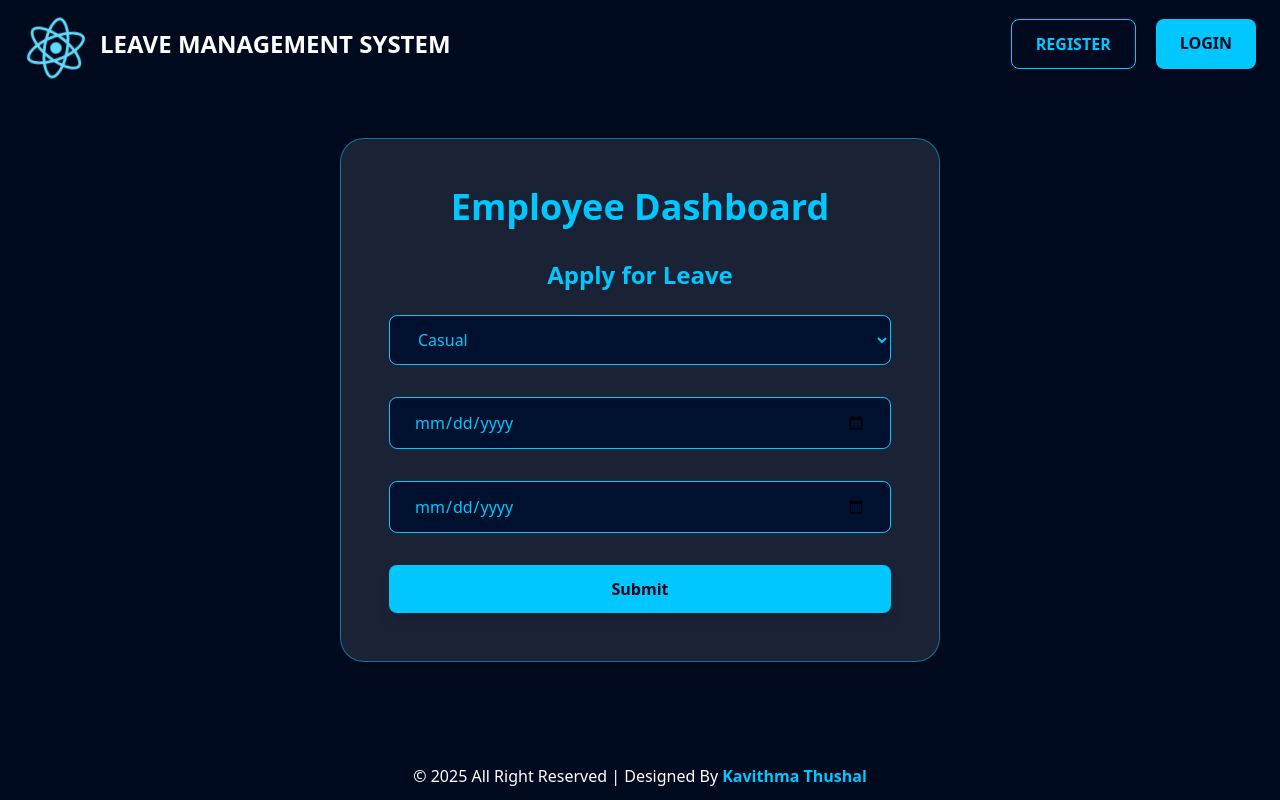
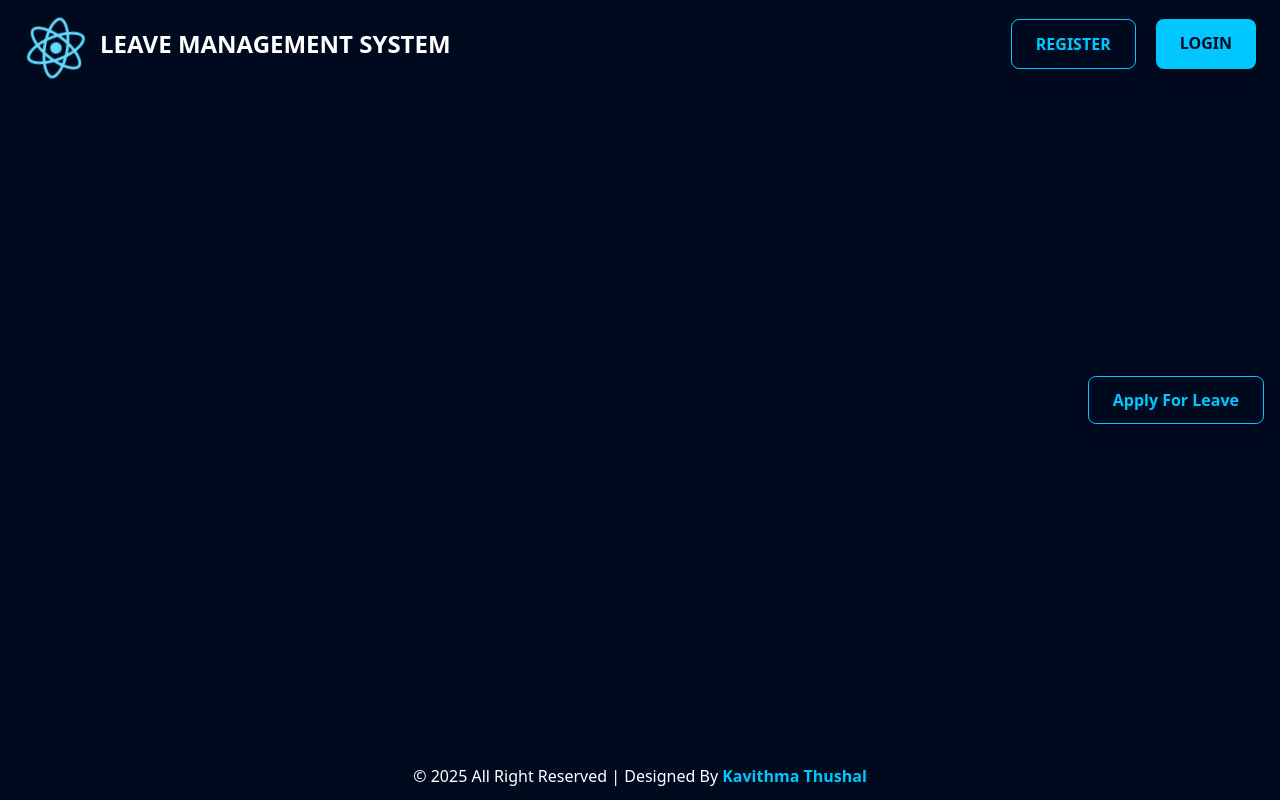
Before and after one commit to Kavithma-Thushal/leave-management-system, a React (Vite) app in the folder frontend/: page /employee-dashboard in a window 1280 px wide. Built offline with nearby package versions, Linux system fonts and the light colour scheme.

Commit message:
Updated 2

```diff
--- a/frontend/package.json
+++ b/frontend/package.json
@@ -13,6 +13,7 @@
     "@fortawesome/fontawesome-free": "^6.6.0",
     "axios": "^1.10.0",
     "react": "^19.1.0",
+    "react-datepicker": "^8.4.0",
     "react-dom": "^19.1.0",
     "react-router-dom": "^7.6.3"
   },
--- /dev/null
+++ b/frontend/src/views/pages/ApplyForLeave.tsx
@@ -0,0 +1,104 @@
+import React, {useState} from "react";
+import DatePicker from "react-datepicker";
+import "react-datepicker/dist/react-datepicker.css";
+import {applyForLeave} from "../../services/employeeService.ts";
+
+type ApplyForLeaveProps = {
+    onClose: () => void;
+};
+
+export default function ApplyForLeave({onClose}: ApplyForLeaveProps) {
+    const [leaveType, setLeaveType] = useState("");
+    const [fromDate, setFromDate] = useState<Date | null>(null);
+    const [toDate, setToDate] = useState<Date | null>(null);
+
+    const handleSubmit = async (e: React.FormEvent) => {
+        e.preventDefault();
+
+        if (!fromDate || !toDate || !leaveType) {
+            alert("Please fill all fields.");
+            return;
+        }
+
+        try {
+            const response = await applyForLeave({
+                leave_type: leaveType,
+                from_date: fromDate.toISOString().slice(0, 10),
+                to_date: toDate.toISOString().slice(0, 10),
+            });
+
+            alert(response.message);
+            setLeaveType("");
+            setFromDate(null);
+            setToDate(null);
+            onClose();
+        } catch (err: any) {
+            const errorMsg = err.response?.data?.message || "Something went wrong!";
+            alert(errorMsg);
+        }
+    };
+
+    return (
+        <div className="fixed inset-0 flex items-center justify-center bg-black bg-opacity-50 z-50">
+            <div
+                className="bg-white bg-opacity-10 backdrop-blur-lg shadow-lg rounded-3xl p-12 w-[600px] border border-neonBlue border-opacity-50 relative"
+                role="dialog"
+                aria-modal="true"
+            >
+                <button
+                    className="absolute top-4 right-4 text-neonBlue font-bold text-2xl"
+                    onClick={onClose}
+                    aria-label="Close"
+                >
+                    &times;
+                </button>
+
+                <h1 className="text-3xl sm:text-4xl font-bold text-neonBlue drop-shadow text-center mb-12">
+                    Apply For Leave
+                </h1>
+
+                <form onSubmit={handleSubmit} className="space-y-8">
+                    <select
+                        value={leaveType}
+                        onChange={(e) => setLeaveType(e.target.value)}
+                        className="w-full bg-darkBlue text-neonBlue border border-neonBlue rounded-lg px-6 py-3 shadow-inner focus:outline-none focus:ring-4 focus:ring-neonBlue transition"
+                        required
+                    >
+                        <option disabled value="">
+                            Leave Type
+                        </option>
+                        <option value="annual">Annual</option>
+                        <option value="casual">Casual</option>
+                    </select>
+
+                    <div className="flex space-x-10">
+                        <DatePicker
+                            selected={fromDate}
+                            onChange={(date) => setFromDate(date)}
+                            className="w-full bg-darkBlue text-neonBlue border border-neonBlue rounded-lg px-6 py-3 shadow-inner focus:outline-none focus:ring-4 focus:ring-neonBlue transition"
+                            placeholderText="From Date"
+                            required
+                            dateFormat="yyyy-MM-dd"
+                        />
+
+                        <DatePicker
+                            selected={toDate}
+                            onChange={(date) => setToDate(date)}
+                            className="w-full bg-darkBlue text-neonBlue border border-neonBlue rounded-lg px-6 py-3 shadow-inner focus:outline-none focus:ring-4 focus:ring-neonBlue transition"
+                            placeholderText="To Date"
+                            required
+                            dateFormat="yyyy-MM-dd"
+                        />
+                    </div>
+
+                    <button
+                        type="submit"
+                        className="bg-neonBlue text-darkBlue px-6 py-3 rounded-lg font-semibold shadow-lg hover:scale-105 transition duration-300 w-full"
+                    >
+                        Submit
+                    </button>
+                </form>
+            </div>
+        </div>
+    );
+}
--- a/frontend/src/views/pages/EmployeeDashboard.tsx
+++ b/frontend/src/views/pages/EmployeeDashboard.tsx
@@ -1,77 +1,29 @@
-import {useState} from "react";
-import {applyForLeave} from "../../services/employeeService.ts";
+import { useState } from "react";
+import { Link } from "react-router-dom";
+import ApplyForLeave from "./ApplyForLeave";
 
 export default function EmployeeDashboard() {
-    const [leaveType, setLeaveType] = useState("casual");
-    const [fromDate, setFromDate] = useState("");
-    const [toDate, setToDate] = useState("");
-
-    const handleSubmit = async (e: React.FormEvent) => {
-        e.preventDefault();
-
-        try {
-            const response = await applyForLeave({
-                leave_type: leaveType,
-                from_date: fromDate,
-                to_date: toDate,
-            });
-
-            alert(response.message);
-            setLeaveType("casual");
-            setFromDate("");
-            setToDate("");
-        } catch (err: any) {
-            const errorMsg = err.response?.data?.message || "Something went wrong!";
-            alert(errorMsg);
-        }
-    };
+    const [showPopup, setShowPopup] = useState(false);
 
     return (
-        <div className="min-h-screen flex items-center justify-center bg-[#000a1f] px-4">
-            <div
-                className="bg-white bg-opacity-10 backdrop-blur-lg shadow-lg rounded-3xl p-12 w-[600px] border border-neonBlue border-opacity-50">
-                <h1 className="text-3xl sm:text-4xl font-extrabold text-neonBlue drop-shadow text-center mb-8">
-                    Employee Dashboard
-                </h1>
+        <div className="min-h-screen bg-darkBlue px-4 relative">
+            <div className="absolute right-4 top-1/2 transform -translate-y-1/2">
+                <Link
+                    to="#"
+                    onClick={(e) => {
+                        e.preventDefault();
+                        setShowPopup(true);
+                    }}
+                    className="bg-darkBlue text-neonBlue border border-neonBlue px-6 py-3 rounded-lg font-semibold shadow-lg hover:scale-105 transition duration-300"
+                >
+                    Apply For Leave
+                </Link>
+            </div>
 
-                <h2 className="text-2xl font-semibold text-neonBlue text-center drop-shadow mb-6">
-                    Apply for Leave
-                </h2>
+            <div className="flex items-center justify-center min-h-screen">
+            </div>
 
-                <form onSubmit={handleSubmit} className="space-y-8">
-                    <select
-                        value={leaveType}
-                        onChange={(e) => setLeaveType(e.target.value)}
-                        className="w-full bg-[#00102f] text-neonBlue border border-neonBlue rounded-lg px-6 py-3 shadow-inner focus:outline-none focus:ring-4 focus:ring-neonBlue transition"
-                    >
-                        <option value="annual">Annual</option>
-                        <option value="casual">Casual</option>
-                    </select>
-
-                    <input
-                        type="date"
-                        value={fromDate}
-                        onChange={(e) => setFromDate(e.target.value)}
-                        className="w-full bg-[#00102f] text-neonBlue border border-neonBlue rounded-lg px-6 py-3 shadow-inner focus:outline-none focus:ring-4 focus:ring-neonBlue transition"
-                        required
-                    />
-
-                    <input
-                        type="date"
-                        value={toDate}
-                        onChange={(e) => setToDate(e.target.value)}
-                        className="w-full bg-[#00102f] text-neonBlue border border-neonBlue rounded-lg px-6 py-3 shadow-inner focus:outline-none focus:ring-4 focus:ring-neonBlue transition"
-                        required
-                    />
-
-                    <button
-                        type="submit"
-                        className="bg-neonBlue text-darkBlue px-6 py-3 rounded-lg font-semibold shadow-lg hover:scale-105 transition duration-300 w-full"
-                    >
-                        Submit
-                    </button>
-                </form>
-            </div>
+            {showPopup && <ApplyForLeave onClose={() => setShowPopup(false)} />}
         </div>
     );
 }
--- a/frontend/src/views/pages/Login.tsx
+++ b/frontend/src/views/pages/Login.tsx
@@ -30,7 +30,7 @@ export default function Login() {
     return (
         <div className="min-h-screen flex items-center justify-center bg-[#000a1f] px-4">
             <div className="bg-white bg-opacity-10 backdrop-blur-lg shadow-lg rounded-3xl p-12 w-[600px] border border-neonBlue border-opacity-50">
-            <h2 className="text-4xl font-extrabold text-neonBlue drop-shadow-lg text-center mb-10 tracking-wide">
+            <h2 className="text-4xl font-bold text-neonBlue drop-shadow-lg text-center mb-10 tracking-wide">
                     LOGIN
                 </h2>
 
--- a/frontend/src/views/pages/Register.tsx
+++ b/frontend/src/views/pages/Register.tsx
@@ -3,7 +3,6 @@ import {register} from '../../services/authService.ts';
 
 export default function Register() {
     const [form, setForm] = useState({name: '', email: '', password: ''});
-    const [error, setError] = useState<string | null>(null);
 
     const handleChange = (e: React.ChangeEvent<HTMLInputElement>) => {
         setForm({...form, [e.target.name]: e.target.value});
@@ -15,7 +14,7 @@ export default function Register() {
             await register(form);
             alert('Registered successfully!');
         } catch (err: any) {
-            setError(err.response?.data?.message || 'Registration failed!');
+            alert(err.response?.data?.message || 'Registration failed!');
         }
     };
 
@@ -23,13 +22,9 @@ export default function Register() {
         <div className="min-h-screen flex items-center justify-center bg-[#000a1f] px-4">
             <div
                 className="bg-white bg-opacity-10 backdrop-blur-lg shadow-lg rounded-3xl p-12 w-[600px] border border-neonBlue border-opacity-50">
-                <h2 className="text-4xl font-extrabold text-neonBlue drop-shadow-lg text-center mb-10 tracking-wide">
+                <h2 className="text-4xl font-bold text-neonBlue drop-shadow-lg text-center mb-10 tracking-wide">
                     REGISTER
                 </h2>
-
-                {error && (
-                    <p className="text-red-500 font-semibold text-center mb-4">{error}</p>
-                )}
 
                 <form onSubmit={handleSubmit} className="space-y-8">
                     <input
```
Also changed, not shown: 1 other file (tests, documents, lock files or other folders).
